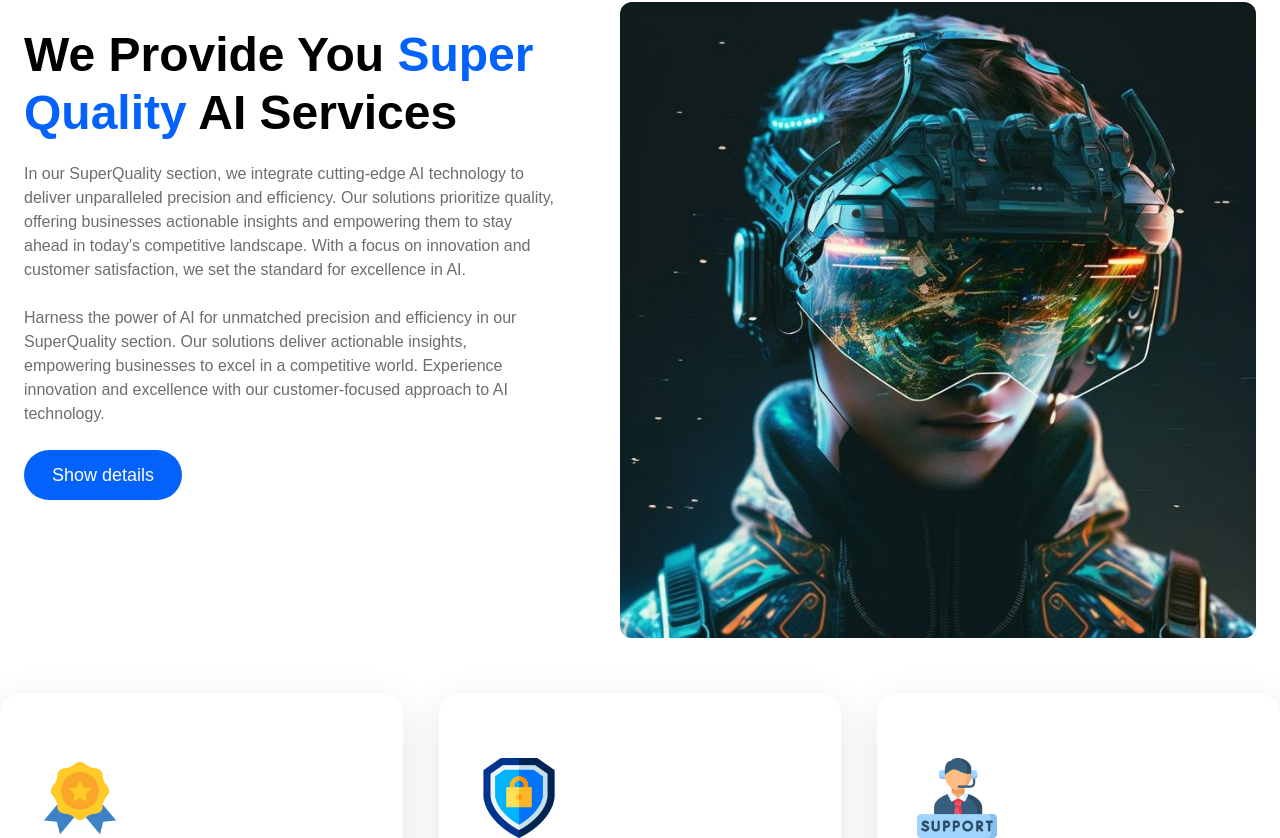
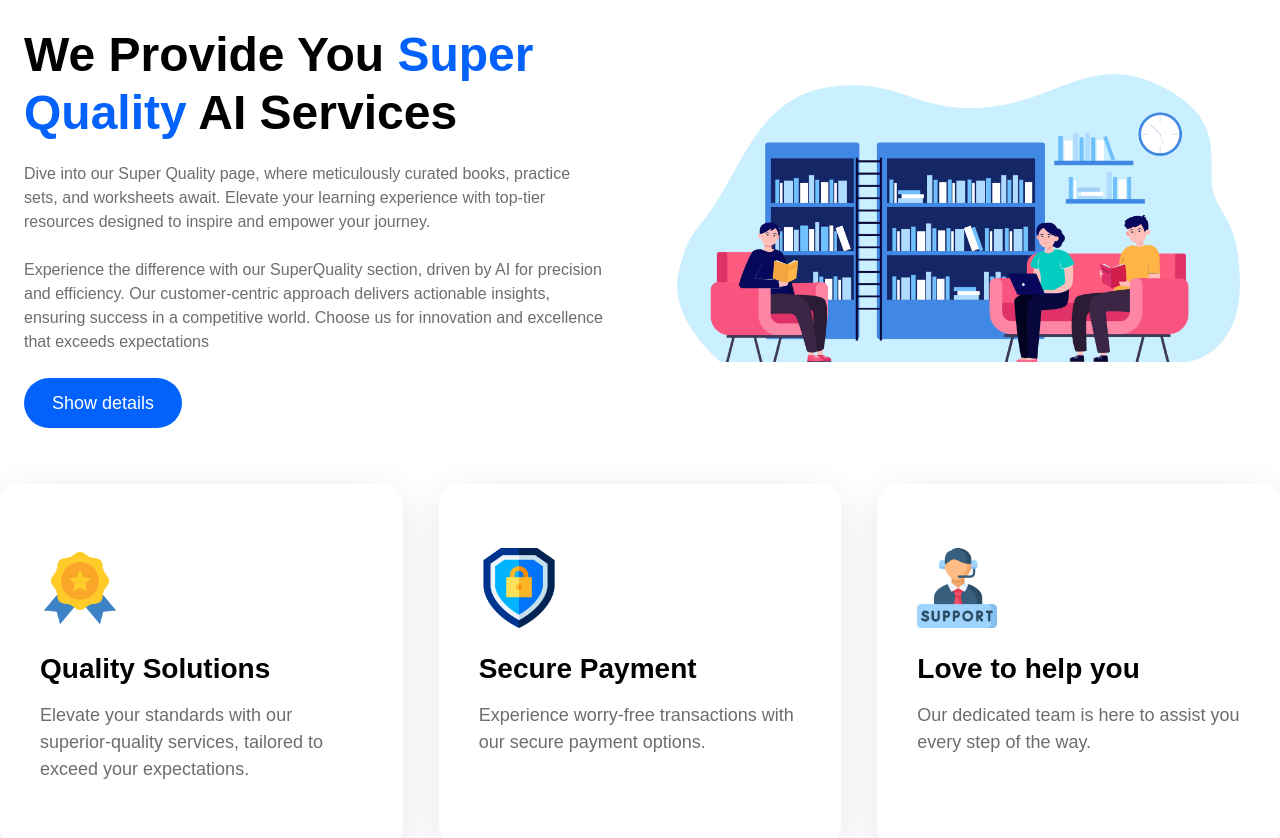
Before and after one commit to alazaradane/stem_dl, a React (Vite) app: page / in a window 1280 px wide. Shown: the part 1909-2747 px from the top of the page. Built offline with nearby package versions, Linux system fonts and the light colour scheme.

Commit message:
Super Quality section updated

```diff
--- a/src/assets/images/index.js
+++ b/src/assets/images/index.js
@@ -15,7 +15,7 @@ import voice from '../images/Popular2.jpg'
 import emotion from '../images/popular3.jpeg'
 import bussiness from '../images/popluar4.jpg'
 
-import superImage from '../images/Super.jpeg';
+import superImage from '../images/SuperQ.jpg';
 
 
 
--- a/src/sections/SuperQuality.jsx
+++ b/src/sections/SuperQuality.jsx
@@ -10,21 +10,21 @@ const SuperQuality = () => {
       <div className=' flex flex-col w-1/2 justify-start mt-12 max-sm:w-full max-md:justify-center max-md:items-center '>
         <h1 className=' font-palanquin text-4xl font-bold mb-5'>We Provide You <span className=' text-coral-blue'>Super Quality</span> AI Services</h1>
         <p className=' mb-6 font-montserrat text-slate-gray'>
-          In our SuperQuality section, we integrate cutting-edge AI technology to deliver unparalleled precision and efficiency.
-          Our solutions prioritize quality, offering businesses actionable insights and empowering them to stay ahead in today's competitive landscape.
-          With a focus on innovation and customer satisfaction, we set the standard for excellence in AI.
+          Dive into our Super Quality page, where meticulously curated books, practice sets, and
+          worksheets await. Elevate your learning experience with top-tier resources
+          designed to inspire and empower your journey.
         </p>
         <p className=' font-montserrat text-slate-gray'>
-          Harness the power of AI for unmatched precision and efficiency in our SuperQuality section.
-          Our solutions deliver actionable insights, empowering businesses to excel in a competitive world. Experience innovation and
-          excellence with our customer-focused approach to AI technology.
+          Experience the difference with our SuperQuality section, driven by AI for precision and efficiency.
+          Our customer-centric approach delivers actionable insights, ensuring success in a competitive world.
+          Choose us for innovation and excellence that exceeds expectations
         </p>
         <div className=' mt-6 flex'>
          <Button label={`Show details`}/>
         </div>
 
       </div>
-      <div className=' ml-16 max-sm: flex items-center justify-center mt-6'>
+      <div className=' ml-16 max-sm: flex items-center justify-center mt-6 w-1/2'>
         <img src={superImage} alt={superImage} className=' object-contain rounded-xl' />
       </div>
 
```
Also changed, not shown: src/assets/images/SuperQ.jpg (added).
